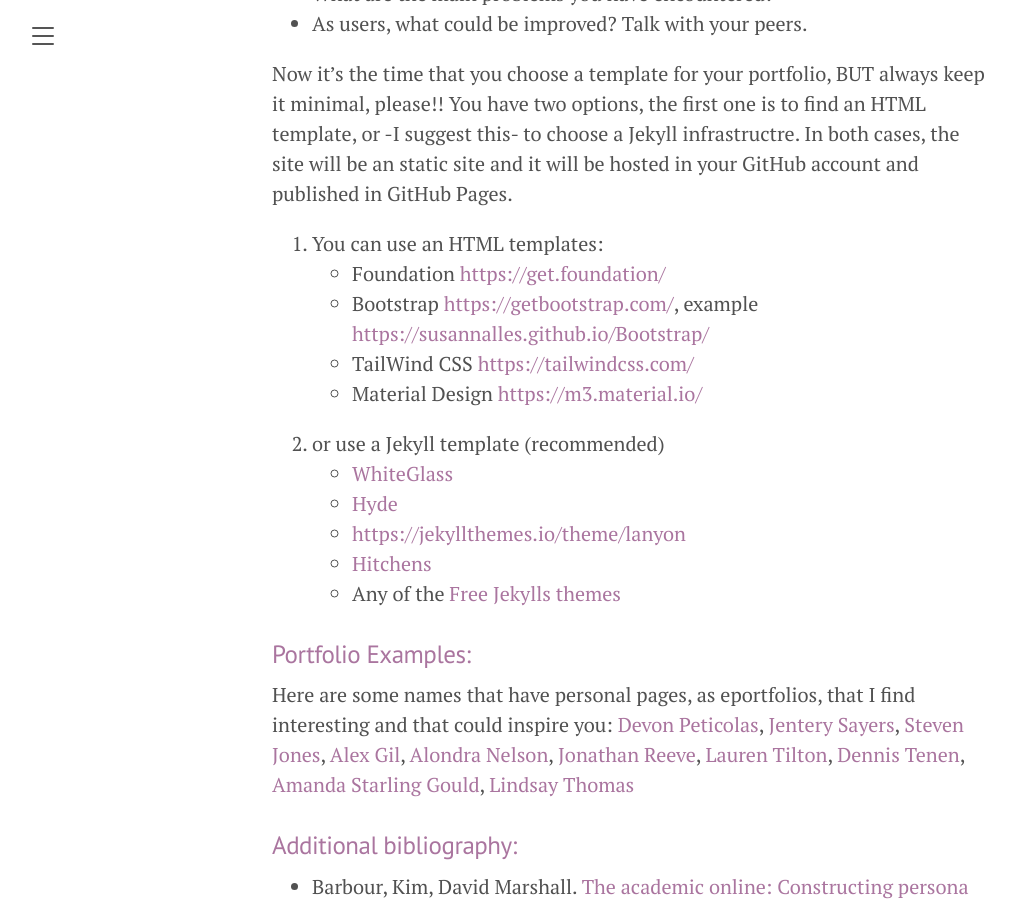
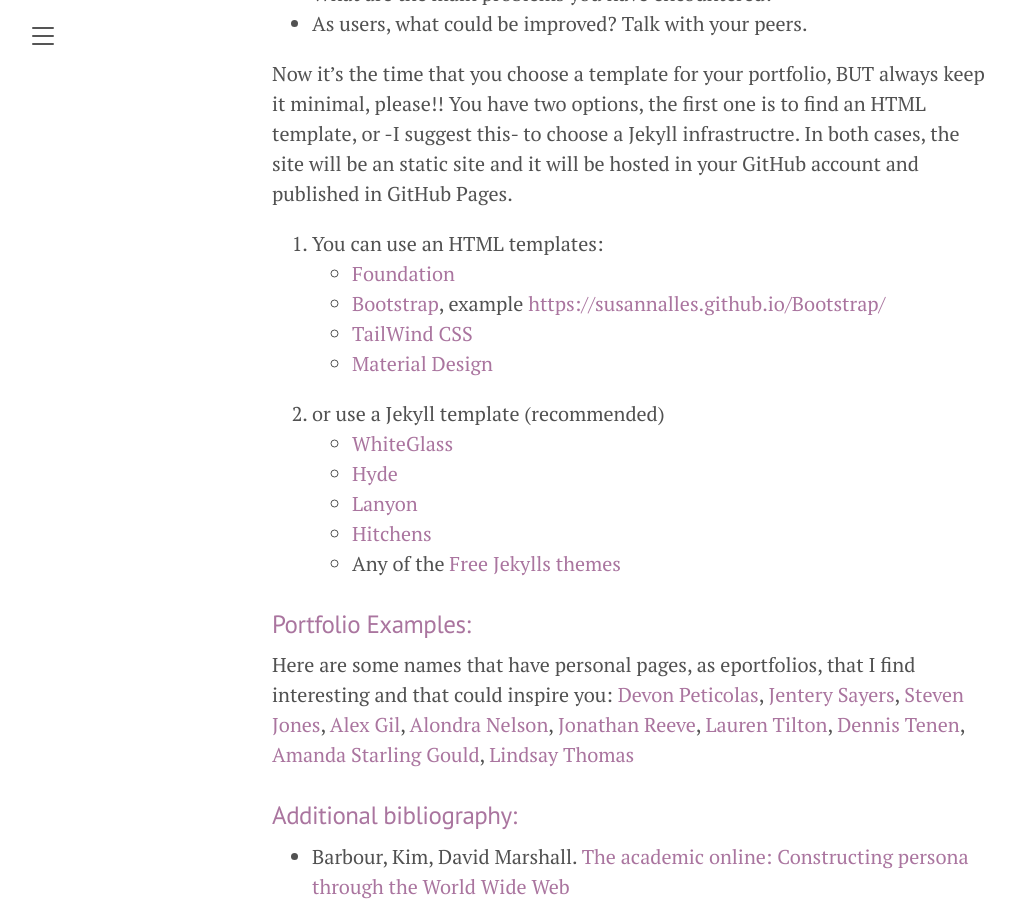
Before and after one commit to susannalles/DHPracticum_Spring23, a Jekyll site: the page built from exercises/4.PortfoliosSamples.md, in a window 1280 px wide and 900 px high, scrolled down 1715 px. Shown: the whole window, without its empty margins (8-1023 px from the left). Built offline with Jekyll 4.4.1, drawn with Linux system fonts in a browser that asks for light colours; part of the change alters nothing that is shown.

Commit message:
Update 4.PortfoliosSamples.md

```diff
--- a/exercises/4.PortfoliosSamples.md
+++ b/exercises/4.PortfoliosSamples.md
@@ -46,15 +46,15 @@ Some of the topics we will focus on will be:
 Now it's the time that you choose a template for your portfolio, BUT always keep it minimal, please!! You have two options, the first one is to find an HTML template, or -I suggest this- to choose a Jekyll infrastructre. In both cases, the site will be an static site and it will be hosted in your GitHub account and published in GitHub Pages.
 
 1. You can use an HTML templates:
-  - Foundation <https://get.foundation/>
-  - Bootstrap <https://getbootstrap.com/>, example <https://susannalles.github.io/Bootstrap/>
-  - TailWind CSS <https://tailwindcss.com/>
-  - Material Design <https://m3.material.io/>
+  - [Foundation](https://get.foundation/)
+  - [Bootstrap](https://getbootstrap.com/), example <https://susannalles.github.io/Bootstrap/>
+  - [TailWind CSS](https://tailwindcss.com/)
+  - [Material Design](https://m3.material.io/)
 
 2. or use a Jekyll template (recommended)
   - [WhiteGlass](https://github.com/yous/whiteglass)
   - [Hyde](https://jekyllthemes.io/theme/hyde)
-  - [https://jekyllthemes.io/theme/lanyon](https://jekyllthemes.io/theme/lanyon)
+  - [Lanyon](https://jekyllthemes.io/theme/lanyon)
   - [Hitchens](https://jekyllthemes.io/theme/hitchens)
   - Any of the [Free Jekylls themes](https://jekyllthemes.io/free)
 
```
